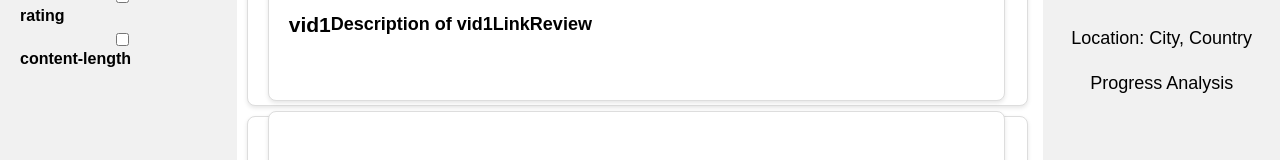
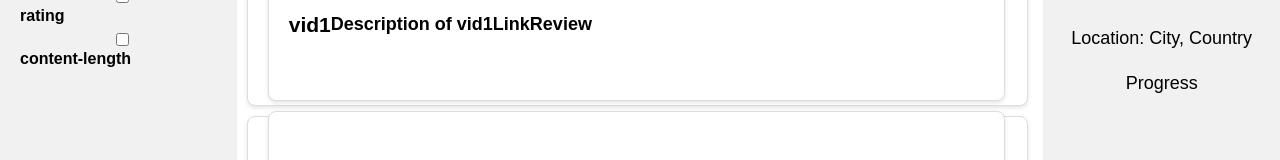
Before and after one commit to cfgmumbai2023/Team-10, a React (Create React App) app in the folder cfg/: page /student in a window 1280 px wide. Shown: the part 214-374 px from the top of the page. Built offline with nearby package versions, Linux system fonts and the light colour scheme.

Commit message:
changes in studentSRP css

```diff
--- a/cfg/src/studentSRP.jsx
+++ b/cfg/src/studentSRP.jsx
@@ -59,7 +59,7 @@ const checked=[0,0,0]
         <div className="profile">
           <h3>User Name</h3>
           <p>Location: City, Country</p>
-          <p>Progress Analysis</p>
+          <p>Progress</p>
         </div>
       </div>
     </div>
```
